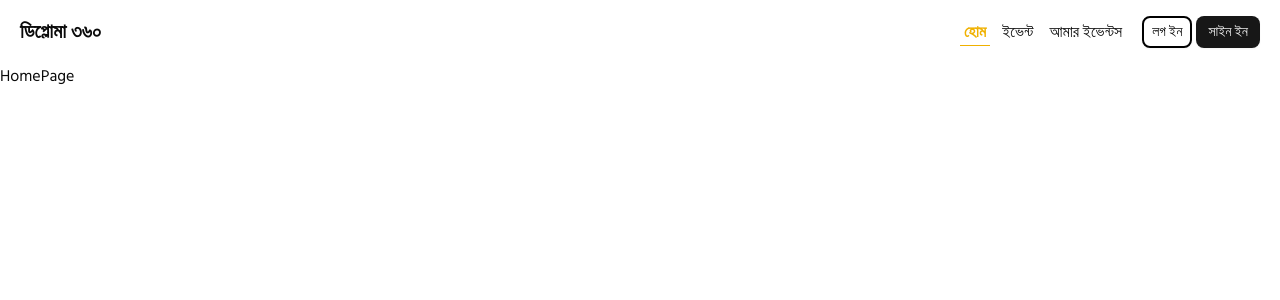
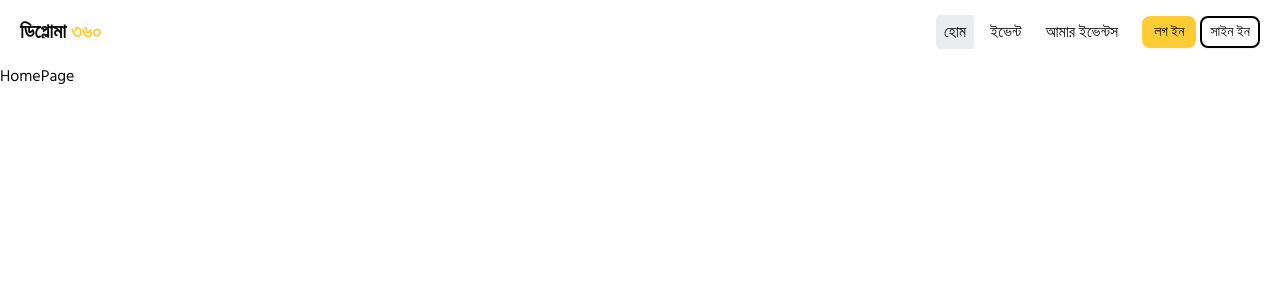
Before and after one commit to sajid-islam/Diploma360-Client, a Next.js app: page / in a window 1280 px wide. Shown: the top 300 px of the page. Built offline with nearby package versions, Linux system fonts and the light colour scheme.

Commit message:
implement color schema

```diff
--- a/package.json
+++ b/package.json
@@ -16,6 +16,7 @@
     "next": "15.4.6",
     "react": "19.1.0",
     "react-dom": "19.1.0",
+    "react-icons": "^5.5.0",
     "tailwind-merge": "^3.3.1"
   },
   "devDependencies": {
--- a/src/app/globals.css
+++ b/src/app/globals.css
@@ -1,5 +1,32 @@
 @import "tailwindcss";
 @import "tw-animate-css";
+
+@theme {
+    /* Primary Colors */
+    --color-custom-primary: #ffcd33;
+    --color-custom-primary-light: #ffe680;
+    --color-custom-primary-dark: #e6b400;
+
+    /* Secondary Colors */
+    --color-custom-secondary: #00ffb2;
+    --color-custom-secondary-light: #66ffd1;
+    --color-custom-secondary-dark: #00cc8e;
+
+    /* Neutral Colors */
+    --color-custom-neutral: #eaecf0;
+    --color-custom-neutral-light: #f5f6f8;
+    --color-custom-neutral-dark: #cdd1d8;
+
+    /* Soft Colors */
+    --color-custom-soft: #fffbee;
+    --color-custom-soft-light: #fffdf6;
+    --color-custom-soft-dark: #f7f2d8;
+
+    /* Accent Colors */
+    --color-custom-accent: #20b486;
+    --color-custom-accent-light: #4dc9a0;
+    --color-custom-accent-dark: #1a8f6d;
+}
 
 @custom-variant dark (&:is(.dark *));
 
--- a/src/components/Nabvar/NavLinks.jsx
+++ b/src/components/Nabvar/NavLinks.jsx
@@ -12,13 +12,12 @@ const NavLinks = () => {
         { id: 3, title: "আমার ইভেন্টস", path: "/my-bookings" },
     ];
     return (
-        <ul className="flex gap-2">
+        <>
             {links.map((link) => (
                 <li key={link.id} className="">
                     <Link
-                        className={`px-1 ${
-                            pathname === link.path &&
-                            "border-b border-yellow-500 font-semibold text-yellow-500"
+                        className={`px-2 py-1 rounded hover:bg-custom-neutral transition duration-200 ${
+                            pathname === link.path && "bg-custom-neutral"
                         }`}
                         href={link.path}
                     >
@@ -26,7 +25,7 @@ const NavLinks = () => {
                     </Link>
                 </li>
             ))}
-        </ul>
+        </>
     );
 };
 
--- a/src/components/Nabvar/Navbar.jsx
+++ b/src/components/Nabvar/Navbar.jsx
@@ -8,19 +8,23 @@ const Navbar = () => {
             <div>
                 <h1 className="text-xl font-semibold">
                     <span>ডিপ্লোমা </span>
-                    <span>৩৬০</span>
+                    <span className="text-custom-primary font-extrabold">
+                        ৩৬০
+                    </span>
                 </h1>
             </div>
             <div className="flex items-center gap-4">
-                <NavLinks />
+                <ul className="flex gap-2">
+                    <NavLinks />
+                </ul>
                 <div className="flex gap-1">
+                    <Button size="sm">লগ ইন</Button>
                     <Button
                         size="sm"
                         className="bg-transparent hover:bg-transparent text-black border-2 border-black px-2 py-1 text-sm "
                     >
-                        লগ ইন
+                        সাইন ইন
                     </Button>
-                    <Button size="sm">সাইন ইন</Button>
                 </div>
             </div>
         </div>
--- a/src/components/ui/button.jsx
+++ b/src/components/ui/button.jsx
@@ -10,7 +10,7 @@ const buttonVariants = cva(
         variants: {
             variant: {
                 default:
-                    "bg-primary text-primary-foreground shadow-xs hover:bg-primary/90",
+                    "bg-custom-primary text-black shadow-xs hover:bg-custom-primary/90",
                 destructive:
                     "bg-destructive text-white shadow-xs hover:bg-destructive/90 focus-visible:ring-destructive/20 dark:focus-visible:ring-destructive/40 dark:bg-destructive/60",
                 outline:
```
Also changed, not shown: 1 other file (tests, documents, lock files or other folders).
